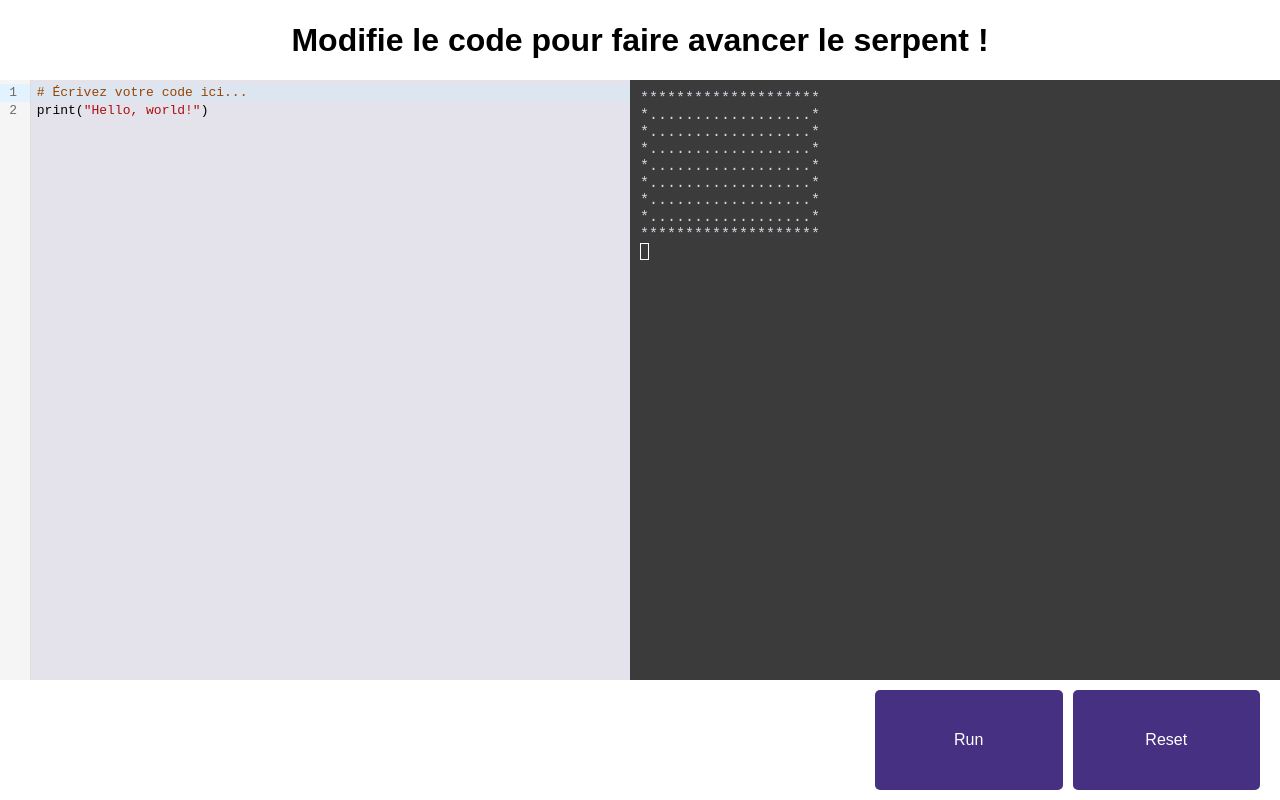
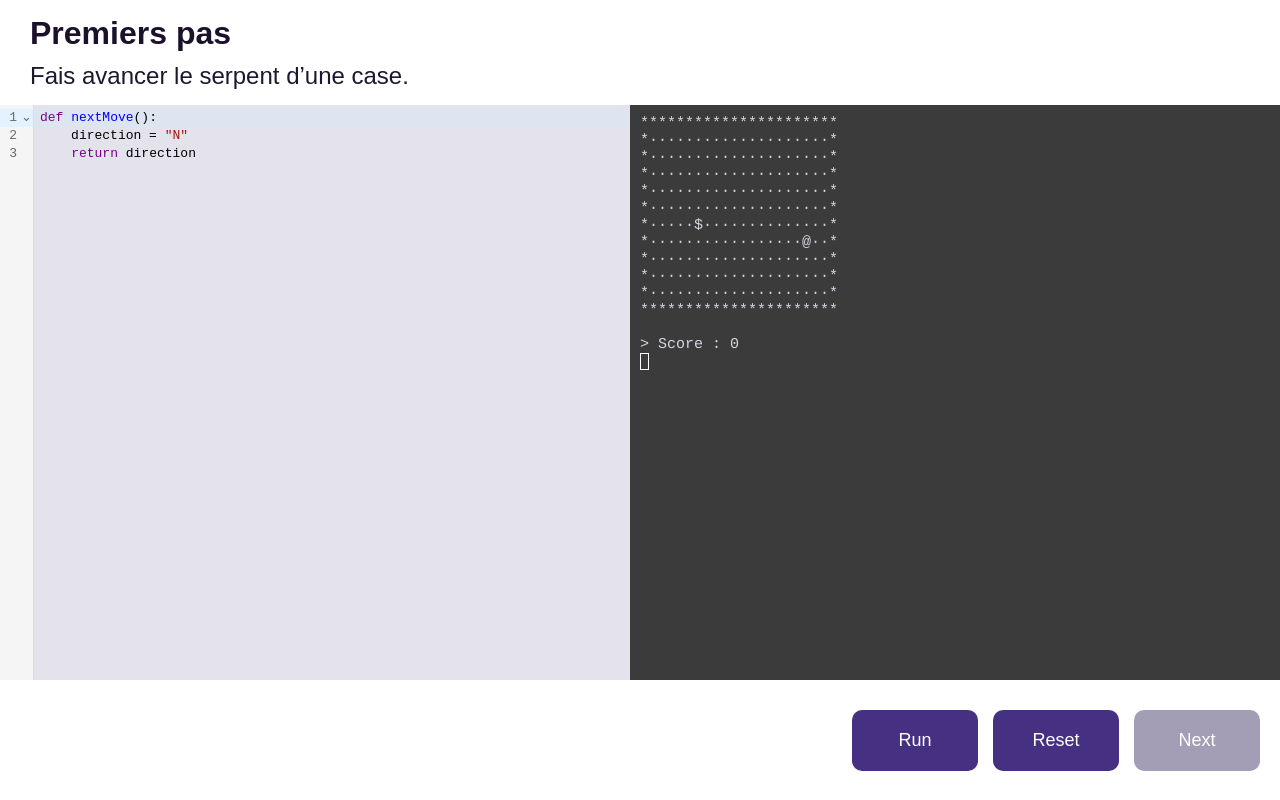
Before and after one commit to lgoubin/code_it_till_you_win_it, a website built with Vite: page index.html in a window 1280 px wide. Both pictures are taken after a click on the button "Reset". Built offline with nearby package versions, Linux system fonts and the light colour scheme.

Commit message:
Implement game levels and enhance UI for Snake Game

```diff
--- a/index.html
+++ b/index.html
@@ -12,15 +12,18 @@
 <body>
     <div id="main-container">
         <header>
-            <h1>Modifie le code pour faire avancer le serpent !</h1>
+            <h1 id="level-title"></h1>
+            <p id="level-description"></p>
         </header>
         <div id="game-container">
             <div id="editor-container"></div>
             <div id="terminal-container"></div>
         </div>
         <div id="menu-container">
+            <span id="feedback"></span>
             <button id="run-button">Run</button>
             <button id="reset-button">Reset</button>
+            <button id="next-button" disabled>Next</button>
         </div>
     </div>
 </body>
--- a/package.json
+++ b/package.json
@@ -13,6 +13,7 @@
   "author": "",
   "license": "ISC",
   "devDependencies": {
+    "@codemirror/commands": "^6.8.1",
     "@codemirror/lang-python": "^6.1.7",
     "codemirror": "^6.0.1",
     "concurrently": "^9.1.2",
--- /dev/null
+++ b/src/learningGame.js
@@ -0,0 +1,24 @@
+export class LearningGame {
+    constructor(levels = []) {
+        this.levels = levels;
+        this.currentLevelIndex = 0;
+    }
+
+    get currentLevel() {
+        return this.levels[this.currentLevelIndex];
+    }
+
+    nextLevel() {
+        if (this.currentLevelIndex < this.levels.length - 1) {
+            this.currentLevelIndex++;
+        }
+    }
+
+    reset() {
+        this.currentLevelIndex = 0;
+    }
+
+    isFinished() {
+        return this.currentLevelIndex >= this.levels.length - 1;
+    }
+}
--- /dev/null
+++ b/src/level.js
@@ -0,0 +1,20 @@
+export class Level {
+    constructor({ id, name, description, presetCode, validator }) {
+        this.id = id;
+        this.name = name;
+        this.description = description;
+        this.presetCode = presetCode;
+        this.validator = validator; // fonction qui dit si le niveau est réussi
+        this.completed = false;
+    }
+
+
+
+    isComplete(game) {
+        return this.validator(game);
+    }
+
+    markAsCompleted() {
+        this.completed = true;
+    }
+}
--- a/src/renderer.js
+++ b/src/renderer.js
@@ -1,23 +1,59 @@
 import { basicSetup } from "codemirror";
-import { EditorView } from "@codemirror/view";
+import { EditorView, keymap } from "@codemirror/view";
 import { python } from "@codemirror/lang-python";
+import { indentWithTab } from "@codemirror/commands";
+import { EditorState } from "@codemirror/state";
 import { Terminal } from "xterm";
+import { SnakeGame } from './snakeGame.js';
+import { LearningGame } from './learningGame.js';
+import { Level } from './level.js';
+
+const game = new SnakeGame({ width: 20, height: 10 }); // Taille de la grille du jeu
+
+const levels = [
+    new Level({
+        id: 1,
+        name: "Premiers pas",
+        description: "Fais avancer le serpent d’une case.",
+        presetCode: 'def nextMove(): \n    direction = "N" \n    return direction',
+        validator: (game) => game.snake.body[0].x !== 5 || game.snake.body[0].y !== 5
+    }),
+    new Level({
+        id: 2,
+        name: "Évite la mort",
+        description: "Fais en sorte que le serpent ne meure pas.",
+        presetCode: 'def nextMove(): \n    direction = "E" \n    return direction',
+        validator: (game) => false
+    }),
+];
+
+const learningGame = new LearningGame(levels);
+
+
 
 document.addEventListener('DOMContentLoaded', () => {
 
     const editorContainer = document.getElementById('editor-container');
     const terminalContainer = document.getElementById('terminal-container');
+    const levelTitle = document.getElementById('level-title');
+    const levelDescription = document.getElementById('level-description');
+    const feedback = document.getElementById('feedback');
+    const runButton = document.getElementById('run-button');
+    const resetButton = document.getElementById('reset-button');
+    const nextLevelButton = document.getElementById('next-button');
+
+    updateLevelDisplay(learningGame.currentLevel);
 
     if (!editorContainer || !terminalContainer) {
         console.error("Les conteneurs nécessaires sont introuvables !");
         return;
     }
 
-  const editor = new EditorView({
-    doc: '# Écrivez votre code ici...\nprint("Hello, world!")',
-    extensions: [basicSetup, python()],
+    const editor = new EditorView({
+        doc: learningGame.currentLevel.presetCode,
+        extensions: [basicSetup, python(), keymap.of([indentWithTab])],
         parent: editorContainer
-  });
+    });
 
     const terminal = new Terminal({
         theme: {
@@ -26,15 +62,9 @@ document.addEventListener('DOMContentLoaded', () => {
         }
     });
     terminal.open(terminalContainer);
-    terminal.write('********************\r\n' +
-                   '*..................*\r\n' +
-                   '*..................*\r\n' +
-                   '*..................*\r\n' +
-                   '*..................*\r\n' +
-                   '*..................*\r\n' +
-                   '*..................*\r\n' +
-                   '*..................*\r\n' +
-                   '********************\r\n');
+    terminal.write(game.render());
+    terminal.write("\r\n> ");
+    terminal.write("Score : " + game.score + "\r\n");
 
 
     resizeTerminal(terminal, terminalContainer);
@@ -62,26 +92,75 @@ document.addEventListener('DOMContentLoaded', () => {
     async function executePythonCode(pyodide, code, terminal) {
     try {
       const result = await pyodide.runPythonAsync(code);
-            terminal.write(`Résultat : ${result}\r\n`);
+            return pyodide.runPython('nextMove()');
         } catch (error) {
             terminal.write(`Erreur : ${error.message}\r\n`);
     }
     }
 
-    document.getElementById("run-button").addEventListener("click", async () => {
+    runButton.addEventListener("click", async () => {
         const userCode = editor.state.doc.toString();
-        terminal.write(`Exécution du code :\r\n${userCode}\r\n`);
-
         if (pyodideInstance) {
-            await executePythonCode(pyodideInstance, userCode, terminal);
+            const direction = await executePythonCode(pyodideInstance, userCode, terminal);
+            terminal.clear();
+            game.moveSnake(direction);
+            terminal.write(game.render());
+            terminal.write("\r\n> ");
+            terminal.write("Score : " + game.score + "\r\n");
         } else {
             terminal.write("Pyodide n'est pas encore prêt. Veuillez patienter...\r\n");
         }
+        updateLevelDisplay(learningGame.currentLevel);
     });
+
+    resetButton.addEventListener("click", () => {
+        game.reset();
+        updateLevelDisplay(learningGame.currentLevel);
+        editor.setState(EditorState.create({
+            doc: learningGame.currentLevel.presetCode,
+            extensions: [basicSetup, python(), keymap.of([indentWithTab])],
+            parent: editorContainer
+        }));
+        terminal.clear();
+        terminal.write(game.render());
+        terminal.write("\r\n> ");
+        terminal.write("Score : " + game.score + "\r\n");
+        feedback.textContent = "";
+    });
+
+    nextLevelButton.addEventListener("click", () => {
+        if (learningGame.currentLevel.isComplete(game)) {
+            learningGame.currentLevel.markAsCompleted();
+            learningGame.nextLevel();
+            game.reset();
+            updateLevelDisplay(learningGame.currentLevel);
+            editor.setState(EditorState.create({
+                doc: learningGame.currentLevel.presetCode,
+                extensions: [basicSetup, python(), keymap.of([indentWithTab])],
+                parent: editorContainer
+            }));
+            terminal.clear();
+            terminal.write(game.render());
+            terminal.write("\r\n> ");
+            terminal.write("Score : " + game.score + "\r\n");
+            feedback.textContent = "";
+        }
+    });
+
+
 
     function resizeTerminal(terminal, container) {
         const cols = Math.floor(container.offsetWidth / 9);
         const rows = Math.floor(container.offsetHeight / 18);
         terminal.resize(cols, rows);
     }
+
+    function updateLevelDisplay(level) {
+        levelTitle.textContent = level.name;
+        levelDescription.textContent = level.description;
+        nextLevelButton.disabled = !level.isComplete(game);
+        if (level.isComplete(game)) {
+            feedback.textContent = "Niveau terminé !";
+        }
+    }
 });
--- /dev/null
+++ b/src/snake.js
@@ -0,0 +1,70 @@
+export class Snake {
+    //enum spécifiant les caractères représentant le serpent
+    static CHARACTERS = {
+        HEAD: '$',
+        BODY: '#',
+        TAIL: '+'
+    };
+
+    static DIRECTIONS = {
+        E : { x: 1, y: 0 },
+        W : { x: -1, y: 0 },
+        N : { x: 0, y: -1 },
+        S: { x: 0, y: 1 }
+    }
+
+    constructor(gridSize) {
+        this.gridSize = gridSize;
+        this.body = [{ x: 5, y: 5 }];
+        this.direction = { x: 0, y: 1 };
+        this.length = 1;
+        this.headCharacter = Snake.CHARACTERS.HEAD;
+        this.bodyCharacter = Snake.CHARACTERS.BODY;
+        this.tailCharacter = Snake.CHARACTERS.TAIL;
+    }
+
+    move(direction, grow = false) {
+        this.direction = direction;
+        const newHead = {
+            x: this.body[0].x + this.direction.x,
+            y: this.body[0].y + this.direction.y
+        };
+
+        if (this.checkCollision(newHead)) {
+            return false;
+        }
+
+        this.body.unshift(newHead);
+        if (!grow && this.body.length > this.length) {
+            this.body.pop();
+        }
+
+        if (grow) {
+            this.length++;
+        }
+
+        return true;
+    }
+
+    checkCollision(newHead) {
+        if (newHead.x < 0 || newHead.x >= this.gridSize.width || newHead.y < 0 || newHead.y >= this.gridSize.height) {
+            return true;
+        }
+        for (let i = 1; i < this.body.length; i++) {
+            if (this.body[i].x === newHead.x && this.body[i].y === newHead.y) {
+                return true;
+            }
+        }
+        return false;
+    }
+
+    getCharacterForSegment(index) {
+        if (index === 0) {
+            return Snake.CHARACTERS.HEAD; // La tête
+        } else if (index === this.body.length - 1) {
+            return Snake.CHARACTERS.TAIL; // La queue
+        } else {
+            return Snake.CHARACTERS.BODY; // Le corps
+        }
+    }
+}
--- /dev/null
+++ b/src/snakeGame.js
@@ -0,0 +1,69 @@
+import { Snake } from './snake';
+
+export class SnakeGame {
+    constructor(gridSize) {
+        this.gridSize = gridSize;
+        this.snake = new Snake(gridSize);
+        this.apple = this.generateApple();
+        this.score = 0;
+    }
+
+    // Générer une pomme à une position aléatoire sur la grille
+    generateApple() {
+        return {
+            x: Math.floor(Math.random() * this.gridSize.width),
+            y: Math.floor(Math.random() * this.gridSize.height)
+        };
+    }
+
+    // Déplacer le serpent et vérifier si il mange une pomme
+    moveSnake(direction) {
+        const head = {
+            x: this.snake.body[0].x + Snake.DIRECTIONS[direction].x,
+            y: this.snake.body[0].y + Snake.DIRECTIONS[direction].y
+        };
+
+        const willEatApple = (head.x === this.apple.x && head.y === this.apple.y);
+
+        if (!this.snake.move(Snake.DIRECTIONS[direction], willEatApple)) {
+            return false;
+        }
+
+        if (willEatApple) {
+            this.score++;
+            this.apple = this.generateApple();
+        }
+
+        return true;
+    }
+
+    // Afficher le jeu dans le terminal
+    render() {
+        let grid = Array(this.gridSize.height).fill().map(() => Array(this.gridSize.width).fill('·'));
+
+        // Affichage du serpent
+        this.snake.body.forEach((segment, index) => {
+            const char = index === 0 ? this.snake.headCharacter : index === this.snake.body.length - 1 ? this.snake.tailCharacter : this.snake.bodyCharacter;
+            grid[segment.y][segment.x] = char;
+        });
+
+        // Affichage de la pomme
+        grid[this.apple.y][this.apple.x] = '@';
+
+        // Affichage de la grille avec bordures *
+        let output = '';
+        output += '*'.repeat(this.gridSize.width+2) + '\r\n';
+        for (let row = 0; row < this.gridSize.height; row++) {
+                output += '*' + grid[row].join('') + '*' + '\r\n';
+        }
+        output += '*'.repeat(this.gridSize.width+2) + '\r\n';
+
+        return(output);
+    }
+
+    reset() {
+        this.snake = new Snake(this.gridSize);
+        this.apple = this.generateApple();
+        this.score = 0;
+    }
+}
--- a/src/style.css
+++ b/src/style.css
@@ -22,10 +22,25 @@ html,body {
 }
 
 header {
-    flex: 0 0 10%;
     display: flex;
-    align-items: center;
+    flex-direction: column;
+    align-items: flex-start;
     justify-content: center;
+    margin-left: 25px;
+    margin-top: 10px;
+    margin-bottom: 10px;
+    height: fit-content;
+}
+
+h1 {
+    font-size: 2em;
+    color: #1b112b;
+    margin: 5px;
+}
+p {
+    font-size: 1.5em;
+    color: #1d1730;
+    margin: 5px;
 }
 
 #game-container {
@@ -33,7 +48,7 @@ header {
     display: flex;
     flex-direction: row;
     width: 100%;
-    height: 75%;
+    height: 70%;
 }
 
 #editor-container {
@@ -61,9 +76,8 @@ header {
     width: 100%;
     height: auto;
     flex-direction: row;
-    padding: 10px;
     padding-right: 20px;
-    gap: 10px;
+    gap: 15px;
     overflow: visible;
 }
 
@@ -71,14 +85,27 @@ button {
     background-color: #453082;
     border: none;
     color: white;
-    border-radius: 5px;
-    padding: 10px 20px;
+    border-radius: 10px;
+    padding: 20px 20px;
     text-align: center;
     text-decoration: none;
     display: inline-block;
-    font-size: 16px;
+    font-size: 18px;
     cursor: pointer;
-    width: 15%;
+    width: 10%;
+    margin: auto 0;
+}
+
+button:hover {
+    background-color: #5b4f9c;
+}
+
+button:disabled {
+    background-color: #a49db6;
+    cursor: not-allowed;
+}
+button:disabled:hover {
+    background-color: #c5c3ca;
 }
 
 .cm-editor {
```
Also changed, not shown: 1 other file.
